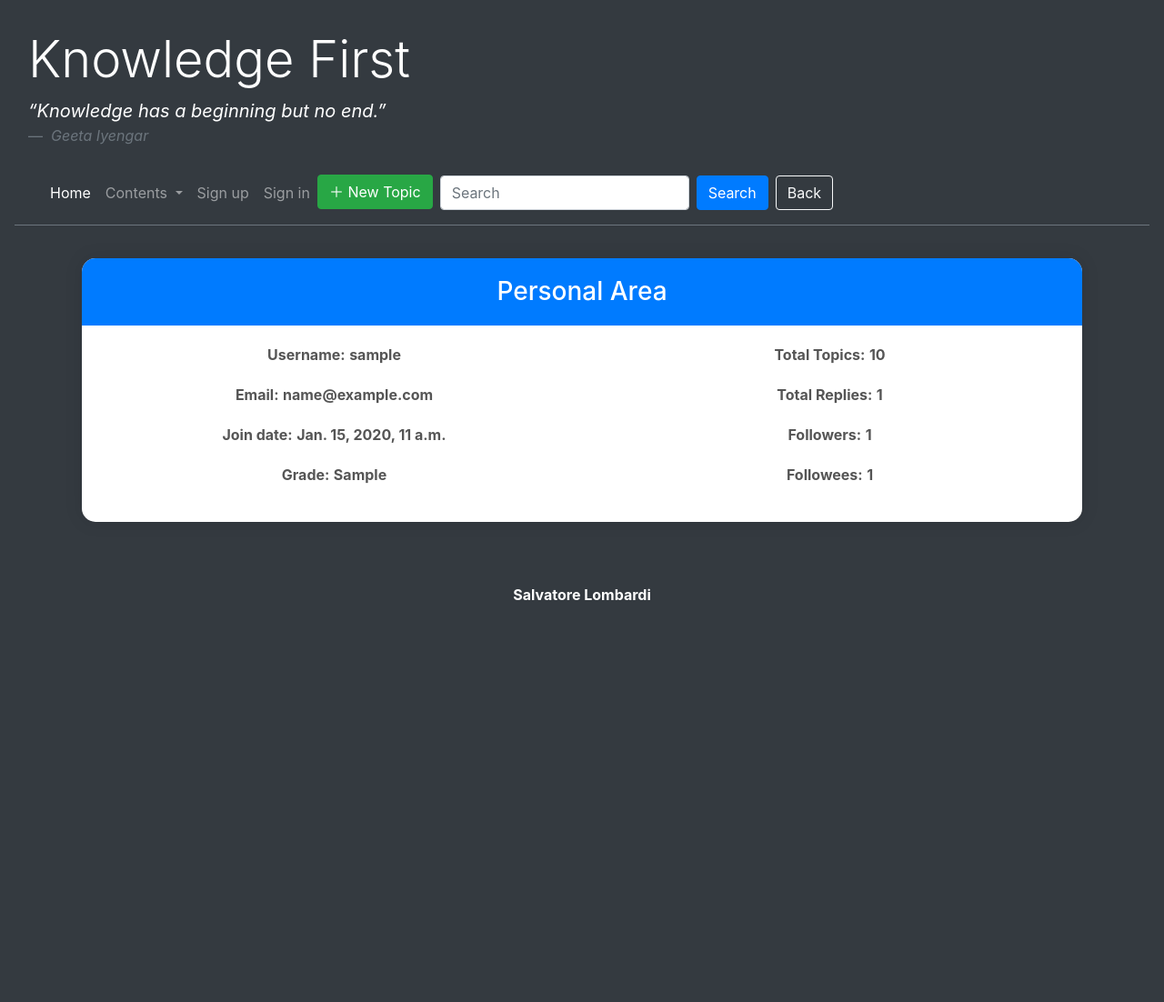
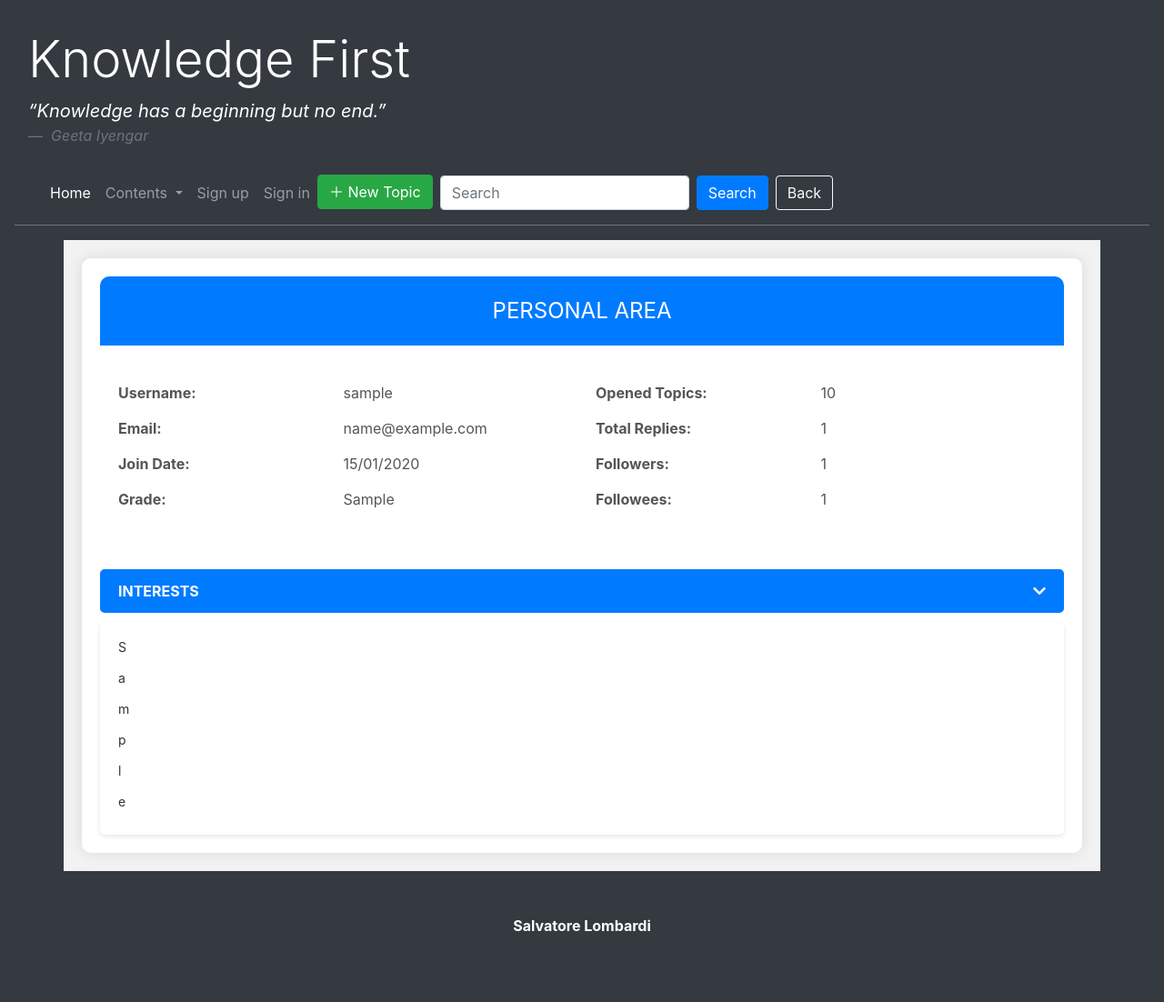
Before and after one commit to Salva05/Knowledge-First, a Django app: template knowledgFirst/forum/templates/profile.html in a window 1280 px wide. Shown: the whole page at 91% size. Before the commit the page ends 660 px from the top, so only its background shows below. Run offline with Django 5.2, Linux system fonts and the light colour scheme; tables that the repository leaves empty hold one stand-in row (values such as "Sample post"); the template is opened without the code that fills it: values that come from a table or form of the project are taken from there, most other values are stand-ins (such as "Sample title", 1, 10 or a date in 2020); some libraries are stand-ins or nearby versions.

Commit message:
revised profile template and adjusted index time filters

```diff
--- a/knowledgFirst/forum/templates/detail.html
+++ b/knowledgFirst/forum/templates/detail.html
@@ -45,7 +45,7 @@
 				{% endif %}
 				{% endif %}
 				<!-- Post Title -->
-			<h1 class="post-title">{{ post.title }}</h1>
+				<h1 class="post-title overflow-ellipsis">{{ post.title }}</h1>
 				<!-- Post Metadata -->
 				<!-- Post Content -->
 				<div class="post-content mb-4 reply-content">
@@ -537,6 +537,8 @@
 		font-size: 2.5rem;
 		margin-bottom: 20px;
 		color: black;
+		max-width: 100%;
+    	word-wrap: break-word;
 	}
 
 	/* Styling for the post metadata */
--- a/knowledgFirst/forum/templates/new_topic.html
+++ b/knowledgFirst/forum/templates/new_topic.html
@@ -18,7 +18,7 @@
                         {% csrf_token %}
                         <div class="form-group">
                             <label for="title" class="form-label">Title</label>
-                            <input type="text" class="form-control" id="title" name="title" required maxlength="70">
+                            <input type="text" class="form-control" id="title" name="title" required maxlength="60">
                         </div>
                         <div class="form-group">
                             <label for="category" class="form-label">Category</label>
--- a/knowledgFirst/forum/templates/profile.html
+++ b/knowledgFirst/forum/templates/profile.html
@@ -10,72 +10,99 @@
         /* Custom styles */
         .user-profile-container {
             padding: 20px;
+            background-color: #f2f2f2;
         }
 
         .user-profile-card {
-            background-color: #ffffff; /* White background */
-            color: #000000; /* Black text color */
-            border-radius: 15px;
-            box-shadow: 0 0 20px rgba(0, 0, 0, 0.1);
-            text-align: center;
+            background-color: #ffffff;
+            color: #333333;
+            border-radius: 10px;
+            box-shadow: 0 0 15px rgba(0, 0, 0, 0.1);
+            padding: 20px;
         }
 
         .user-profile-header {
             background-color: #007bff;
             color: white;
             padding: 20px;
-            border-top-left-radius: 15px;
-            border-top-right-radius: 15px;
-        }
-
-        .user-profile-header h1 {
-            font-size: 28px;
-            margin-bottom: 0;
+            border-top-left-radius: 10px;
+            border-top-right-radius: 10px;
+            font-size: 24px;
+            margin-bottom: 20px;
+            text-transform: uppercase;
+            text-align: center; /* Center align the header text */
         }
 
         .user-profile-info {
             padding: 20px;
+            margin-bottom: 30px;
         }
 
         .info-item {
-            margin-bottom: 20px;
+            margin-bottom: 15px;
+            display: flex;
+            align-items: center;
         }
 
         .info-item span {
-            font-weight: bold;
             color: #555555;
+            flex: 1;
         }
 
-        @media screen and (min-width: 576px) {
-            .user-profile-card {
-                margin: 0 auto;
-                max-width: 500px;
-            }
+        .value {
+            font-size: 16px;
+            flex: 2;
         }
 
-        @media screen and (min-width: 768px) {
-            .user-profile-card {
-                max-width: 700px;
-            }
+        .additional-info-container {
+            margin-top: 30px;
         }
 
-        @media screen and (min-width: 992px) {
-            .user-profile-card {
-                max-width: 900px;
-            }
+        .additional-info-header {
+            background-color: #007bff;
+            color: white;
+            padding: 12px 20px;
+            border-radius: 5px;
+            cursor: pointer;
+            margin-bottom: 10px;
+            font-weight: bold;
+            text-transform: uppercase;
+            display: flex;
+            justify-content: space-between;
+            align-items: center;
         }
 
-        @media screen and (min-width: 1200px) {
-            .user-profile-card {
-                max-width: 1100px;
-            }
+        .additional-info-header:hover {
+            background-color: #0056b3;
         }
 
-        /* Adjust email text size for small screens */
-        @media screen and (max-width: 340px) {
-            .info-item.email .value {
-                font-size: 14px;
-            }
+        .additional-info-body {
+            background-color: #ffffff;
+            padding: 15px 20px;
+            border-radius: 5px;
+            box-shadow: 0 2px 5px rgba(0, 0, 0, 0.1);
+        }
+
+        .additional-info-body .row {
+            margin-bottom: 10px;
+        }
+
+        .additional-info-body span {
+            font-size: 14px;
+            color: #333333;
+        }
+
+        /* Style the collapse button */
+        .collapse-btn {
+            color: white;
+            text-transform: uppercase;
+            font-weight: bold;
+            font-size: 16px;
+            cursor: pointer;
+        }
+
+        .collapse-btn:hover {
+            text-decoration: underline;
         }
     </style>
 
@@ -87,48 +114,64 @@
         {% else %}
             <div class="user-profile-card">
                 <div class="user-profile-header">
-                    <h1>Personal Area</h1>
+                    Personal Area
                 </div>
                 <div class="user-profile-info">
                     <div class="row">
                         <div class="col-md-6">
                             <div class="info-item">
-                                <span>Username:</span>
+                                <span><b>Username:</b></span>
                                 <span class="value">{{ user_profile.user.username }}</span>
                             </div>
                             <div class="info-item email">
-                                <span>Email:</span>
+                                <span><b>Email:</b></span>
                                 <span class="value">{{ user_profile.email }}</span>
                             </div>
                             <div class="info-item">
-                                <span>Join date:</span>
-                                <span class="value">{{ user_profile.user.date_joined }}</span>
+                                <span><b>Join Date:</b></span>
+                                <span class="value">{{ user_profile.user.date_joined|date:"d/m/Y" }}</span>
                             </div>
                             <div class="info-item">
-                                <span>Grade:</span>
+                                <span><b>Grade:</b></span>
                                 <span class="value">{{ user_profile.grade }}</span>
                             </div>
                         </div>
                         <div class="col-md-6">
                             <div class="info-item">
-                                <span>Total Topics:</span>
+                                <span><b>Opened Topics:</b></span>
                                 <span class="value">{{ user_profile.total_posts }}</span>
                             </div>
                             <div class="info-item">
-                                <span>Total Replies:</span>
+                                <span><b>Total Replies:</b></span>
                                 <span class="value">{{ user_profile.replies }}</span>
                             </div>
                             <div class="info-item">
-                                <span>Followers:</span>
+                                <span><b>Followers:</b></span>
                                 <span class="value">{{ user_profile.followers }}</span>
                             </div>
                             <div class="info-item">
-                                <span>Followees:</span>
+                                <span><b>Followees:</b></span>
                                 <span class="value">{{ user_profile.following }}</span>
                             </div>
                         </div>
                     </div>
                 </div>
+                <div class="additional-info-header" data-toggle="collapse" data-target="#interestsCollapse" aria-expanded="true" aria-controls="interestsCollapse">
+                    <span class="collapse-btn">Interests</span>
+                    <span class="fas fa-chevron-down"></span> <!-- Added a down chevron icon -->
+                </div>
+                <div id="interestsCollapse" class="collapse show">
+                    <div class="additional-info-body">
+                        {% for interest in user_profile.interests %}
+                            <div class="row">
+                                <div class="col-md-12">
+                                    <span>{{ interest }}</span>
+                                </div>
+                            </div>
+                        {% endfor %}
+                    </div>
+                </div>
+                <!-- Add similar collapsible sections for other fields here -->
             </div>
         {% endif %}
     </div>
```
Also changed, not shown: knowledgFirst/forum/templates/index.html (+54 -12 lines), knowledgFirst/forum/templatetags/custom_filters.py (+19 -0 lines). Lines whose indentation alone changed are shown as unchanged.
